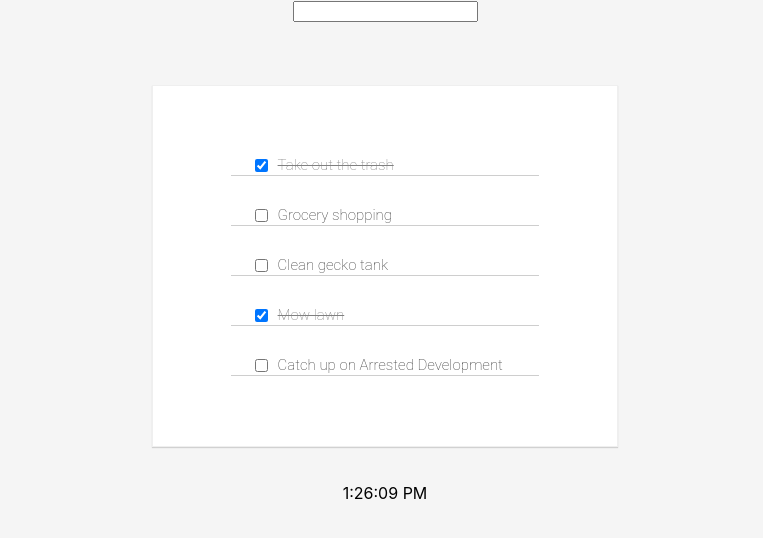
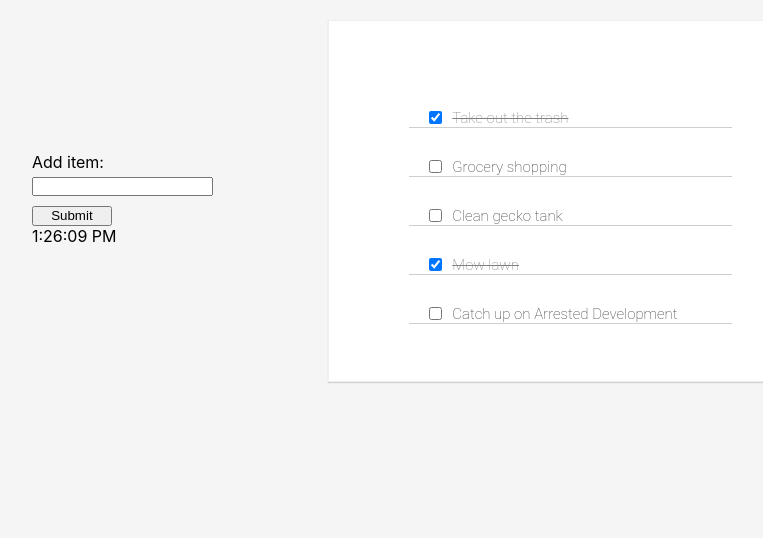
Before and after one commit to pnkvch/react-to-do, a React (Create React App) app in the folder my-app/: page / in a window 1280 px wide. Shown: the top 538 px of the page, without its empty margins (255-1018 px from the left). Built offline with nearby package versions, Linux system fonts and the light colour scheme.

Commit message:
added functionality and fixed clock

```diff
--- a/my-app/src/App.css
+++ b/my-app/src/App.css
@@ -1,3 +1,8 @@
+* {
+  padding: 0;
+  margin: 0;
+}
+
 #root {
   display: flex;
   justify-content: center;
@@ -8,12 +13,13 @@ body {
 
 .todo-list {
   background-color: white;
-  margin: 20px auto;
-  width: 30%;
+  margin: 20px;
+  width: 45%;
   height: 280px;
   display: flex;
   flex-direction: column;
   align-items: center;
+  justify-content: center;
   border: 1px solid #efefef;
   box-shadow: 0 1px 1px rgba(0, 0, 0, 0.15);
   padding: 40px;
@@ -33,10 +39,11 @@ body {
 }
 
 .main {
-  width: 100%;
+  width: 70%;
   display: flex;
-  flex-direction: column;
+  flex-direction: row;
   align-items: center;
+  justify-content: space-between;
 }
 
 input[type="checkbox"] {
@@ -52,3 +59,19 @@ input[type="checkbox"]:focus {
   text-decoration: line-through;
   color: grey;
 }
+
+form {
+  margin: 15px auto;
+  display: flex;
+  flex-direction: column;
+}
+
+form p {
+  margin-bottom: 5px;
+}
+
+button {
+  width: 80px;
+  height: 20px;
+  margin-top: 10px;
+}
--- a/my-app/src/App.js
+++ b/my-app/src/App.js
@@ -39,6 +39,21 @@ class App extends Component {
       textInput: e.target.value
     });
   };
+  handleSubmit = e => {
+    e.preventDefault();
+    this.setState(prevState => {
+      const updated = {
+        id: prevState.todosData.length + 1,
+        text: prevState.textInput,
+        completed: false
+      };
+      prevState.textInput = "";
+      const newData = prevState.todosData.push(updated);
+      return newData;
+    });
+    document.querySelector(".todo-list").style.height =
+      this.state.todosData.length * 60 + "px";
+  };
   render() {
     const todos = this.state.todosData.map(item => (
       <MainContent key={item.id} item={item} handleChange={this.handleChange} />
@@ -47,18 +62,18 @@ class App extends Component {
     if (this.state.isLoading === false) {
       return (
         <div className="main">
-          <form>
+          <form onSubmit={this.handleSubmit}>
+            <p>Add item:</p>
             <input
               type="text"
               value={this.state.textInput}
               onChange={this.handleTextChange}
+              className="input-field"
             />
+            <button type="submit">Submit</button>
+            <Clock />
           </form>
-          <h1>{this.state.textInput}</h1>
           <div className="todo-list">{todos}</div>
-          <div>
-            <Clock />
-          </div>
         </div>
       );
     } else {
--- a/my-app/src/Clock.js
+++ b/my-app/src/Clock.js
@@ -4,9 +4,10 @@ const Clock = () => {
   const [date, setDate] = useState(new Date());
   const tick = () => {
     setDate(new Date());
+    clearInterval(interval);
   };
 
-  setInterval(() => tick(), 1000);
+  const interval = setInterval(() => tick(), 1000);
 
   return <p>{date.toLocaleTimeString()}</p>;
 };
```
Also changed, not shown: my-app/src/logo.svg (deleted).
